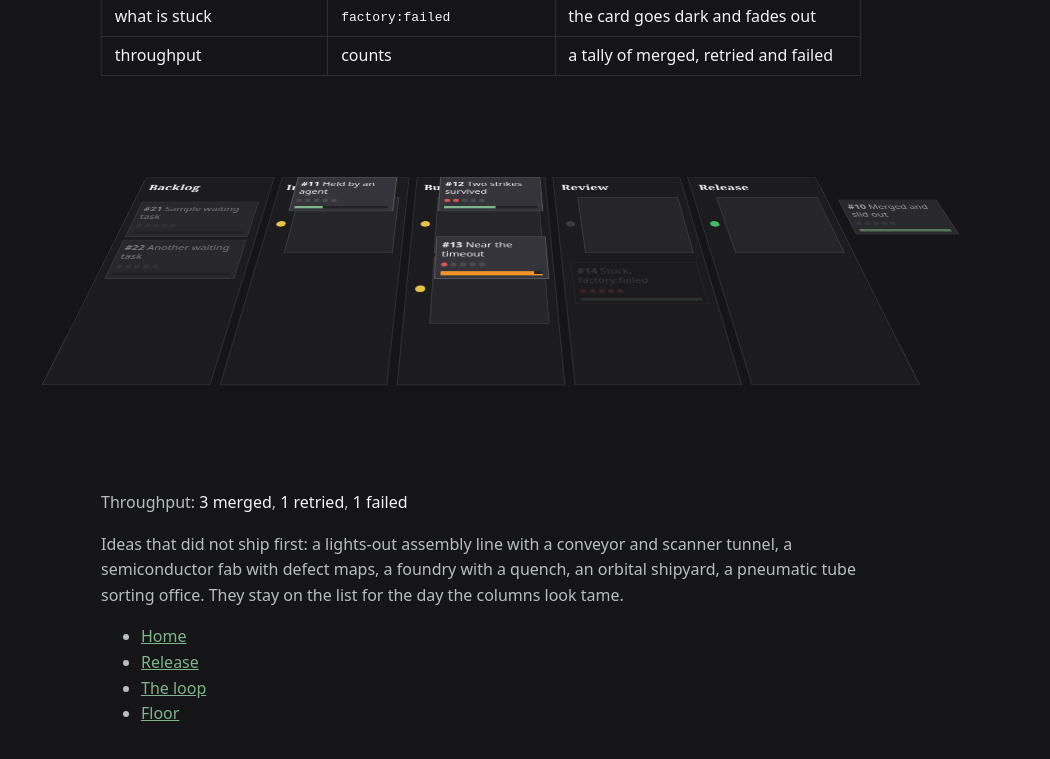
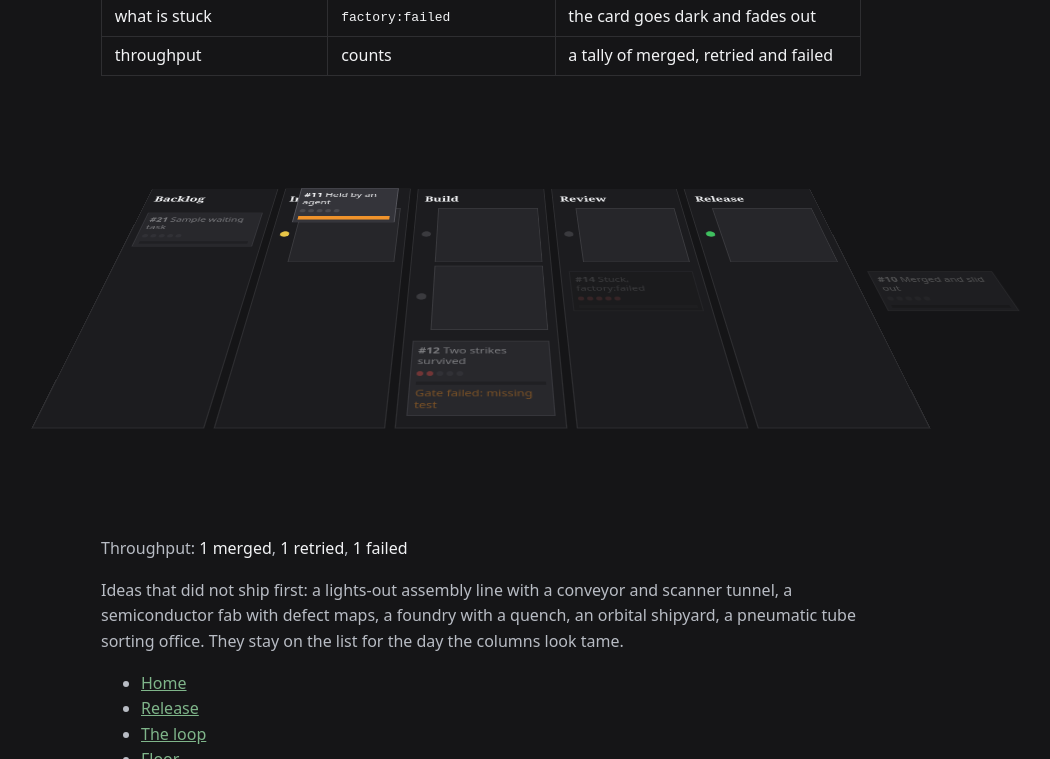
Before and after one commit to SkPhilipp/factory-floor, a website: page site/floor.html in a window 1280 px wide. Shown: the part 666-1425 px from the top of the page, without its empty margins (159-1209 px from the left). Drawn offline with Linux system fonts and the light colour scheme.

Commit message:
Floor: live state, orbit and click-through (#17)
Co-Authored-By: Claude Sonnet 5.5 <noreply@anthropic.com>

```diff
--- a/package.json
+++ b/package.json
@@ -1,5 +1,5 @@
 {
   "scripts": {
-    "test": "node check.mjs"
+    "test": "node check.mjs && node --test"
   }
 }
--- a/site/floor.html
+++ b/site/floor.html
@@ -24,15 +24,9 @@
 </tbody>
 </table>
 <div class="floor">
-<div class="scene">
-<section class="column"><h3>Backlog</h3><div class="queue"><a class="card waiting" href="#"><b>#21</b> Sample waiting task<span class="dots"><i class="dot"></i><i class="dot"></i><i class="dot"></i><i class="dot"></i><i class="dot"></i></span><span class="bar"><u style="width:0%"></u></span></a><a class="card waiting" href="#"><b>#22</b> Another waiting task<span class="dots"><i class="dot"></i><i class="dot"></i><i class="dot"></i><i class="dot"></i><i class="dot"></i></span><span class="bar"><u style="width:0%"></u></span></a></div></section>
-<section class="column"><h3>Intake</h3><div class="seat"><span class="light on"></span><div class="pad"></div><a class="card held" href="#"><b>#11</b> Held by an agent<span class="dots"><i class="dot"></i><i class="dot"></i><i class="dot"></i><i class="dot"></i><i class="dot"></i></span><span class="bar"><u style="width:30%"></u></span></a></div><div class="queue"></div></section>
-<section class="column"><h3>Build</h3><div class="seat"><span class="light on"></span><div class="pad"></div><a class="card held strikes" href="#"><b>#12</b> Two strikes survived<span class="dots"><i class="dot filled"></i><i class="dot filled"></i><i class="dot"></i><i class="dot"></i><i class="dot"></i></span><span class="bar"><u style="width:55%"></u></span></a></div><div class="seat"><span class="light on"></span><div class="pad"></div><a class="card held" href="#"><b>#13</b> Near the timeout<span class="dots"><i class="dot filled"></i><i class="dot"></i><i class="dot"></i><i class="dot"></i><i class="dot"></i></span><span class="bar hot"><u style="width:92%"></u></span></a></div><div class="queue"></div></section>
-<section class="column"><h3>Review</h3><div class="seat"><span class="light "></span><div class="pad"></div></div><div class="queue"><a class="card failed" href="#"><b>#14</b> Stuck, factory:failed<span class="dots"><i class="dot filled"></i><i class="dot filled"></i><i class="dot filled"></i><i class="dot filled"></i><i class="dot filled"></i></span><span class="bar"><u style="width:100%"></u></span></a></div></section>
-<section class="column"><h3>Release</h3><div class="seat"><span class="light green on"></span><div class="pad"></div><a class="card merged" href="#"><b>#10</b> Merged and slid out<span class="dots"><i class="dot"></i><i class="dot"></i><i class="dot"></i><i class="dot"></i><i class="dot"></i></span><span class="bar"><u style="width:100%"></u></span></a></div><div class="queue"></div></section>
+<div class="scene"></div>
 </div>
-</div>
-<p class="tally">Throughput: <span>3 merged</span>, <span>1 retried</span>, <span>1 failed</span></p>
+<p class="tally">Throughput: <span></span></p>
 <p>Ideas that did not ship first: a lights-out assembly line with a conveyor and scanner tunnel, a semiconductor fab with defect maps, a foundry with a quench, an orbital shipyard, a pneumatic tube sorting office. They stay on the list for the day the columns look tame.</p>
 <nav>
 <ul>
@@ -43,5 +37,6 @@
 </ul>
 </nav>
 </main>
+<script type="module" src="floor.js"></script>
 </body>
 </html>
--- /dev/null
+++ b/site/floor.js
@@ -0,0 +1,166 @@
+const clamp = (v, lo, hi) => Math.min(hi, Math.max(lo, v));
+
+export function barState(item, phase, nowMs) {
+  if (!item.started_at) return { pct: 0, hot: false };
+  const used = (nowMs - Date.parse(item.started_at)) / (phase.timeout_s * 1000);
+  const pct = clamp(used, 0, 1) * 100;
+  return { pct, hot: pct >= 80 };
+}
+
+export function tally(items) {
+  return {
+    merged: items.filter((i) => i.status === "merged").length,
+    failed: items.filter((i) => i.status === "failed").length,
+    retried: items.filter((i) => i.strikes > 0 && i.status !== "failed").length,
+  };
+}
+
+export function orbit(angles, dx, dy) {
+  return {
+    rotateX: clamp(angles.rotateX - dy * 0.3, 20, 80),
+    rotateY: clamp(angles.rotateY + dx * 0.3, -45, 45),
+  };
+}
+
+export function cardHref(item) {
+  return item.thread_url || item.issue_url;
+}
+
+export function cardModel(item, phase, nowMs) {
+  const classes = ["card", item.status === "running" ? "held" : item.status];
+  if (item.strikes > 0) classes.push("strikes");
+  return {
+    classes,
+    href: cardHref(item),
+    dots: Array.from({ length: 5 }, (_, n) => n < item.strikes),
+    bar: barState(item, phase, nowMs),
+    defect: item.defect ?? null,
+  };
+}
+
+// Per phase: one seat per configured seat (running items take them), the rest queue.
+export function buildModel(state, nowMs) {
+  return state.phases.map((phase) => {
+    const here = state.items.filter((i) => i.phase === phase.id);
+    const running = here.filter((i) => i.status === "running");
+    const seats = Array.from({ length: phase.seats }, (_, n) => ({
+      on: !phase.agent ? true : Boolean(running[n]),
+      green: !phase.agent,
+      card: running[n] ? { item: running[n], model: cardModel(running[n], phase, nowMs) } : null,
+    }));
+    const queue = here
+      .filter((i) => i.status !== "running")
+      .map((i) => ({ item: i, model: cardModel(i, phase, nowMs) }));
+    return { phase, seats, queue };
+  });
+}
+
+function main() {
+  const scene = document.querySelector(".scene");
+  const tallyEl = document.querySelector(".tally");
+  const cards = new Map();
+  const keys = new Map();
+  let angles = { rotateX: 50, rotateY: 0 };
+
+  const paint = (el, m) => {
+    el.className = m.classes.join(" ");
+    el.href = m.href;
+    el.querySelectorAll(".dot").forEach((d, n) => d.classList.toggle("filled", m.dots[n]));
+    const bar = el.querySelector(".bar");
+    bar.classList.toggle("hot", m.bar.hot);
+    bar.firstChild.style.width = m.bar.pct + "%";
+    let defect = el.querySelector(".defect");
+    if (m.defect !== null) {
+      if (!defect) {
+        defect = document.createElement("span");
+        defect.className = "defect";
+        el.appendChild(defect);
+      }
+      defect.textContent = m.defect;
+    } else if (defect) defect.remove();
+  };
+
+  const makeCard = (item) => {
+    const el = document.createElement("a");
+    const b = document.createElement("b");
+    b.textContent = "#" + item.number;
+    const dots = document.createElement("span");
+    dots.className = "dots";
+    dots.innerHTML = '<i class="dot"></i>'.repeat(5);
+    const bar = document.createElement("span");
+    bar.className = "bar";
+    bar.appendChild(document.createElement("u"));
+    el.append(b, " " + item.title, dots, bar);
+    return el;
+  };
+
+  const render = (state) => {
+    const model = buildModel(state, Date.now());
+    if (!scene.children.length) {
+      for (const col of model) {
+        const sec = document.createElement("section");
+        sec.className = "column";
+        sec.id = "col-" + col.phase.id;
+        sec.innerHTML = "<h3></h3>";
+        sec.firstChild.textContent = col.phase.title;
+        scene.appendChild(sec);
+      }
+    }
+    model.forEach((col, c) => {
+      const sec = scene.children[c];
+      sec.querySelectorAll(".seat, .queue").forEach((n) => n.remove());
+      const queue = document.createElement("div");
+      queue.className = "queue";
+      const place = (entry, parent) => {
+        const { item, model: m } = entry;
+        let el = cards.get(item.number);
+        if (!el) cards.set(item.number, (el = makeCard(item)));
+        const key = item.phase + "/" + item.status;
+        if (keys.get(item.number) !== key || !el.className) paint(el, m);
+        else paint(el, m);
+        keys.set(item.number, key);
+        parent.appendChild(el);
+      };
+      for (const s of col.seats) {
+        const seat = document.createElement("div");
+        seat.className = "seat" + (s.card || s.on ? "" : " spare");
+        seat.innerHTML = '<span class="light"></span><div class="pad"></div>';
+        seat.firstChild.className = "light" + (s.green ? " green" : "") + (s.on ? " on" : "");
+        sec.appendChild(seat);
+        if (s.card) place(s.card, seat);
+      }
+      col.queue.forEach((e) => place(e, queue));
+      sec.appendChild(queue);
+    });
+    const t = tally(state.items);
+    tallyEl.innerHTML = `Throughput: <span>${t.merged} merged</span>, <span>${t.retried} retried</span>, <span>${t.failed} failed</span>`;
+  };
+
+  const load = () =>
+    fetch("state.json", { cache: "no-store" })
+      .then((r) => r.json())
+      .then(render)
+      .catch(() => {});
+  load();
+  setInterval(load, 30000);
+
+  const apply = () => {
+    scene.style.transform = `rotateX(${angles.rotateX}deg) rotateY(${angles.rotateY}deg)`;
+  };
+  let last = null;
+  scene.addEventListener("pointerdown", (e) => {
+    last = e;
+    scene.setPointerCapture?.(e.pointerId);
+  });
+  scene.addEventListener("pointermove", (e) => {
+    if (!last) return;
+    angles = orbit(angles, e.clientX - last.clientX, e.clientY - last.clientY);
+    last = e;
+    apply();
+  });
+  const end = () => (last = null);
+  scene.addEventListener("pointerup", end);
+  scene.addEventListener("pointercancel", end);
+}
+
+if (typeof document !== "undefined") main();
--- /dev/null
+++ b/site/state.json
@@ -0,0 +1,16 @@
+{
+  "phases": [
+    { "id": "backlog", "title": "Backlog", "seats": 0, "timeout_s": 0, "agent": false },
+    { "id": "intake", "title": "Intake", "seats": 1, "timeout_s": 600, "agent": true },
+    { "id": "build", "title": "Build", "seats": 2, "timeout_s": 1800, "agent": true },
+    { "id": "review", "title": "Review", "seats": 1, "timeout_s": 900, "agent": true },
+    { "id": "release", "title": "Release", "seats": 1, "timeout_s": 0, "agent": false }
+  ],
+  "items": [
+    { "number": 21, "title": "Sample waiting task", "phase": "backlog", "status": "waiting", "strikes": 0, "thread_url": null, "issue_url": "https://github.com/SkPhilipp/factory-floor/issues/21", "started_at": null, "defect": null },
+    { "number": 11, "title": "Held by an agent", "phase": "intake", "status": "running", "strikes": 0, "thread_url": "http://localhost/threads/thr_sample", "issue_url": "https://github.com/SkPhilipp/factory-floor/issues/11", "started_at": "2026-01-01T00:00:00Z", "defect": null },
+    { "number": 12, "title": "Two strikes survived", "phase": "build", "status": "waiting", "strikes": 2, "thread_url": null, "issue_url": "https://github.com/SkPhilipp/factory-floor/issues/12", "started_at": null, "defect": "Gate failed: missing test" },
+    { "number": 14, "title": "Stuck, factory:failed", "phase": "review", "status": "failed", "strikes": 5, "thread_url": null, "issue_url": "https://github.com/SkPhilipp/factory-floor/issues/14", "started_at": null, "defect": null },
+    { "number": 10, "title": "Merged and slid out", "phase": "release", "status": "merged", "strikes": 0, "thread_url": null, "issue_url": "https://github.com/SkPhilipp/factory-floor/issues/10", "started_at": null, "defect": null }
+  ]
+}
--- a/site/style.css
+++ b/site/style.css
@@ -182,3 +182,17 @@ pre {
 .tally span {
   color: #f2f3f5;
 }
+
+.scene {
+  cursor: grab;
+}
+
+.defect {
+  display: block;
+  margin-top: 3px;
+  color: #f0932b;
+}
+
+.seat.spare .light {
+  background: #3a3a3e;
+}
```
Also changed, not shown: test/floor.test.mjs (added, +38 -0 lines).
